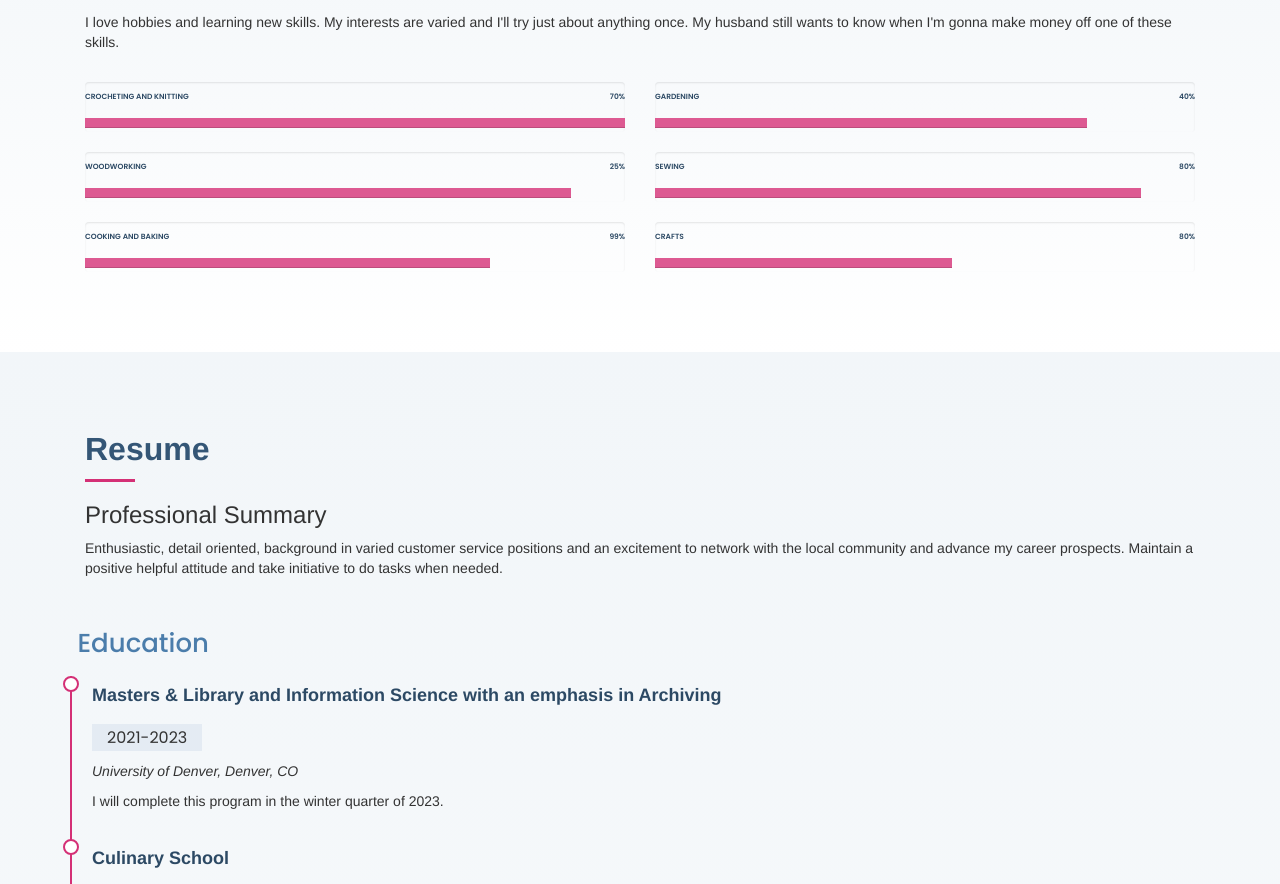
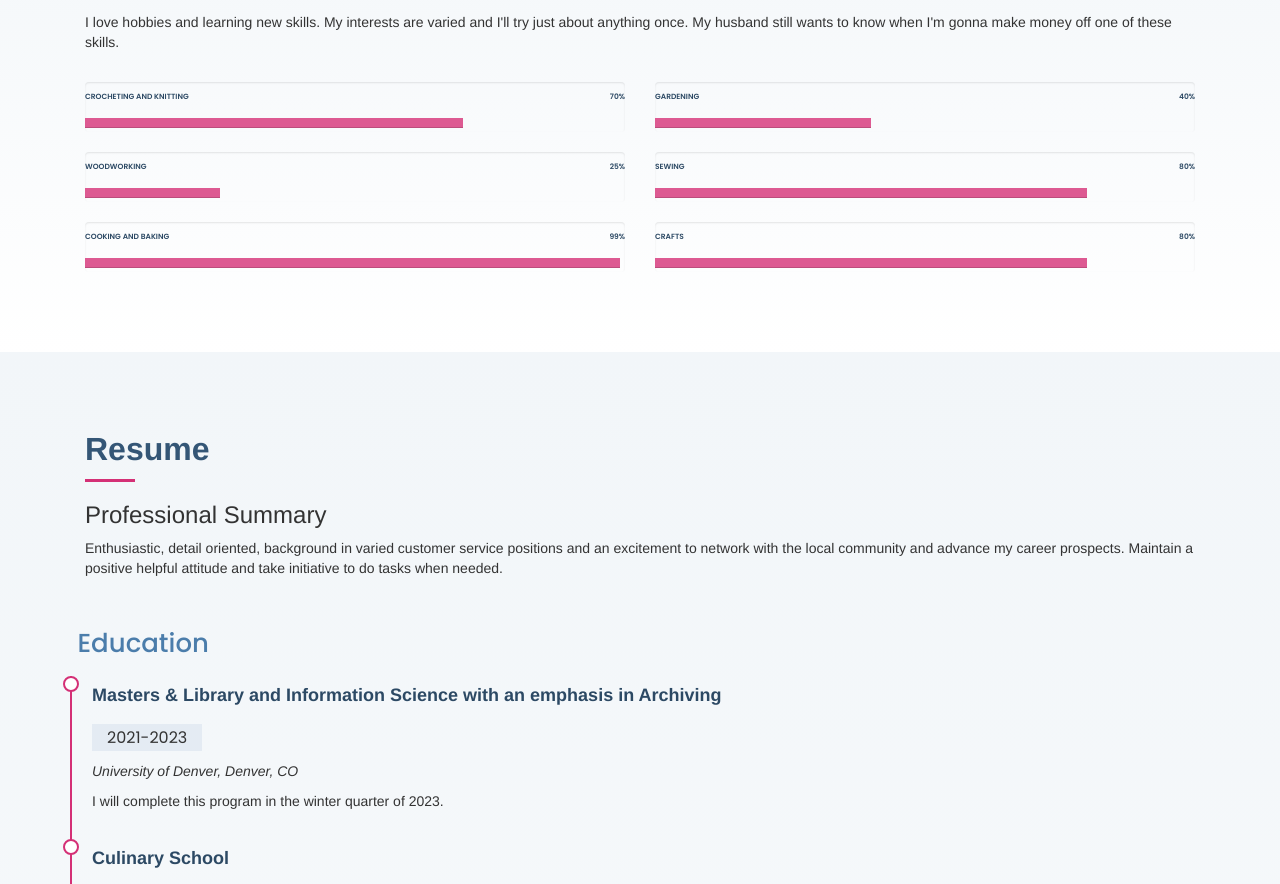
Before and after one commit to cynderellaball/cynderellasball.github.io, a plain HTML site: page index.html in a window 1280 px wide. Shown: the part 1371-2255 px from the top of the page. Drawn offline with nearby package versions, Linux system fonts and the light colour scheme; a web font is replaced by a local one.

Commit message:
Update index.html

```diff
--- a/index.html
+++ b/index.html
@@ -164,21 +164,21 @@
             <div class="progress">
               <span class="skill">Crocheting and Knitting <i class="val">70%</i></span>
               <div class="progress-bar-wrap">
-                <div class="progress-bar" role="progressbar" aria-valuenow="100" aria-valuemin="0" aria-valuemax="100"></div>
+                <div class="progress-bar" role="progressbar" aria-valuenow="70" aria-valuemin="0" aria-valuemax="100"></div>
               </div>
             </div>
 
             <div class="progress">
               <span class="skill">Woodworking <i class="val">25%</i></span>
               <div class="progress-bar-wrap">
-                <div class="progress-bar" role="progressbar" aria-valuenow="90" aria-valuemin="0" aria-valuemax="100"></div>
+                <div class="progress-bar" role="progressbar" aria-valuenow="25" aria-valuemin="0" aria-valuemax="100"></div>
               </div>
             </div>
 
             <div class="progress">
               <span class="skill">Cooking and Baking <i class="val">99%</i></span>
               <div class="progress-bar-wrap">
-                <div class="progress-bar" role="progressbar" aria-valuenow="75" aria-valuemin="0" aria-valuemax="100"></div>
+                <div class="progress-bar" role="progressbar" aria-valuenow="99" aria-valuemin="0" aria-valuemax="100"></div>
               </div>
             </div>
 
@@ -189,21 +189,21 @@
             <div class="progress">
               <span class="skill">Gardening <i class="val">40%</i></span>
               <div class="progress-bar-wrap">
-                <div class="progress-bar" role="progressbar" aria-valuenow="80" aria-valuemin="0" aria-valuemax="100"></div>
+                <div class="progress-bar" role="progressbar" aria-valuenow="40" aria-valuemin="0" aria-valuemax="100"></div>
               </div>
             </div>
 
             <div class="progress">
               <span class="skill">Sewing <i class="val">80%</i></span>
               <div class="progress-bar-wrap">
-                <div class="progress-bar" role="progressbar" aria-valuenow="90" aria-valuemin="0" aria-valuemax="100"></div>
+                <div class="progress-bar" role="progressbar" aria-valuenow="80" aria-valuemin="0" aria-valuemax="100"></div>
               </div>
             </div>
 
             <div class="progress">
               <span class="skill">Crafts <i class="val">80%</i></span>
               <div class="progress-bar-wrap">
-                <div class="progress-bar" role="progressbar" aria-valuenow="55" aria-valuemin="0" aria-valuemax="100"></div>
+                <div class="progress-bar" role="progressbar" aria-valuenow="80" aria-valuemin="0" aria-valuemax="100"></div>
               </div>
             </div>
 
```
